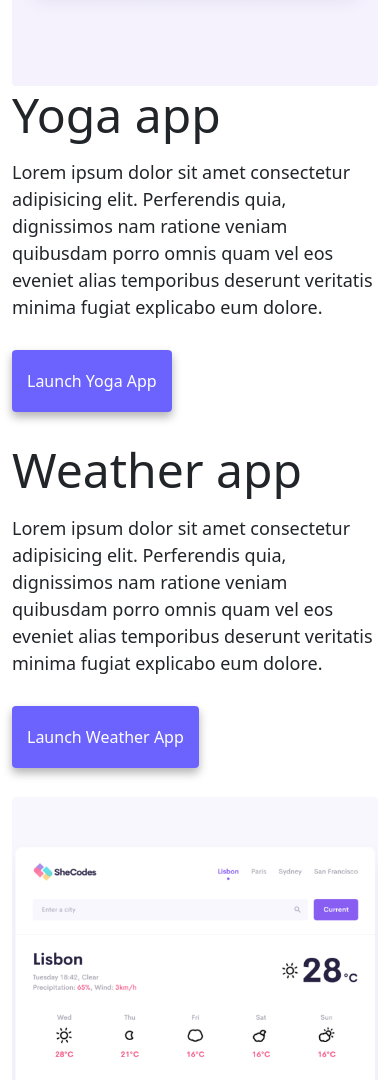
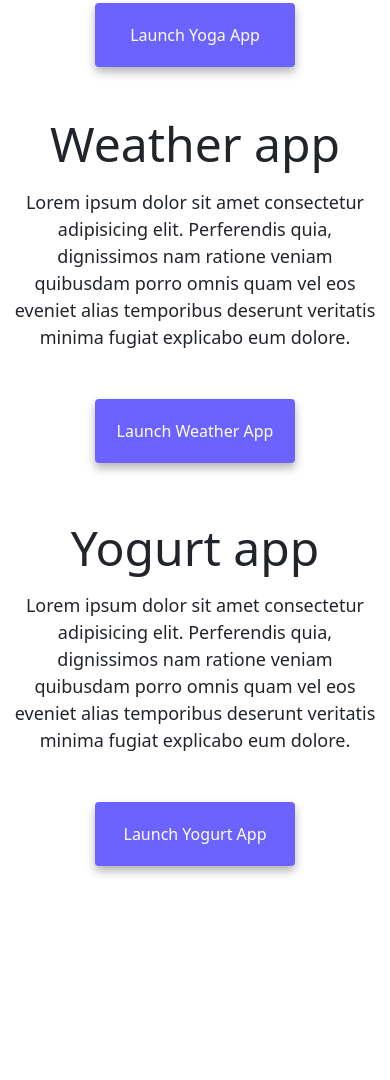
Before and after one commit to jadeirons/week3, a website: page index.html in a window 390 px wide. Shown: the part 920-2000 px from the top of the page. After the commit the page ends 1826 px from the top, so only its background shows below. Drawn offline with nearby package versions, Linux system fonts and the light colour scheme.

Commit message:
Made index.html responsove

```diff
--- a/index.html
+++ b/index.html
@@ -63,19 +63,22 @@
           <img
             src="images/yoga.png"
             alt="Yoga app"
-            class="img-fluid rounded-1"
+            class="img-fluid rounded-1 d-none d-md-block"
           />
         </div>
         <div class="col-md-6">
-          <h2 class="mb-3 text-left">Yoga app</h2>
-          <p class="text-left p-0">
+          <h2 class="mb-3 text-center text-md-start">Yoga app</h2>
+          <p class="p-0 text-center text-md-start">
             Lorem ipsum dolor sit amet consectetur adipisicing elit. Perferendis
             quia, dignissimos nam ratione veniam quibusdam porro omnis quam vel
             eos eveniet alias temporibus deserunt veritatis minima fugiat
             explicabo eum dolore.
           </p>
           <div class="mt-5">
-            <a href="#" class="primary-link" title="Launch Yoga App"
+            <a
+              href="#"
+              class="primary-link portfolio-link"
+              title="Launch Yoga App"
               >Launch Yoga App</a
             >
           </div>
@@ -83,15 +86,18 @@
       </div>
       <div class="row mt-5">
         <div class="col-md-6">
-          <h2 class="mb-3 text-left">Weather app</h2>
-          <p class="text-left p-0">
+          <h2 class="mb-3 text-center text-md-start">Weather app</h2>
+          <p class="p-0 text-center text-md-start">
             Lorem ipsum dolor sit amet consectetur adipisicing elit. Perferendis
             quia, dignissimos nam ratione veniam quibusdam porro omnis quam vel
             eos eveniet alias temporibus deserunt veritatis minima fugiat
             explicabo eum dolore.
           </p>
           <div class="mt-5 mb-5">
-            <a href="#" class="primary-link" title="Launch Weather App"
+            <a
+              href="#"
+              class="primary-link portfolio-link"
+              title="Launch Weather App"
               >Launch Weather App</a
             >
           </div>
@@ -100,7 +106,7 @@
           <img
             src="images/weather.png"
             alt="Weather app"
-            class="img-fluid rounded-1"
+            class="img-fluid rounded-1 d-none d-md-block"
           />
         </div>
       </div>
@@ -109,19 +115,22 @@
           <img
             src="images/yogurt.png"
             alt="Yogurt app"
-            class="img-fluid rounded-1"
+            class="img-fluid rounded-1 d-none d-md-block"
           />
         </div>
         <div class="col-md-6">
-          <h2 class="mb-3 text-left">Yogurt app</h2>
-          <p class="text-left p-0">
+          <h2 class="mb-3 text-center text-md-start yogurt">Yogurt app</h2>
+          <p class="p-0 text-center text-md-start yogurt">
             Lorem ipsum dolor sit amet consectetur adipisicing elit. Perferendis
             quia, dignissimos nam ratione veniam quibusdam porro omnis quam vel
             eos eveniet alias temporibus deserunt veritatis minima fugiat
             explicabo eum dolore.
           </p>
           <div class="mt-5">
-            <a href="#" class="primary-link" title="Launch Yogurt App"
+            <a
+              href="#"
+              class="primary-link portfolio-link yogurt"
+              title="Launch Yogurt App"
               >Launch Yogurt App</a
             >
           </div>
--- a/style.css
+++ b/style.css
@@ -82,3 +82,17 @@ p {
 .text-left {
   text-align: left;
 }
+
+@media (max-width: 768px) {
+  .portfolio-link {
+    display: block;
+    margin: 0 auto;
+    max-width: 200px;
+    text-align: center;
+  }
+
+  .yogurt {
+    position: relative;
+    top: -40px;
+  }
+}
```
